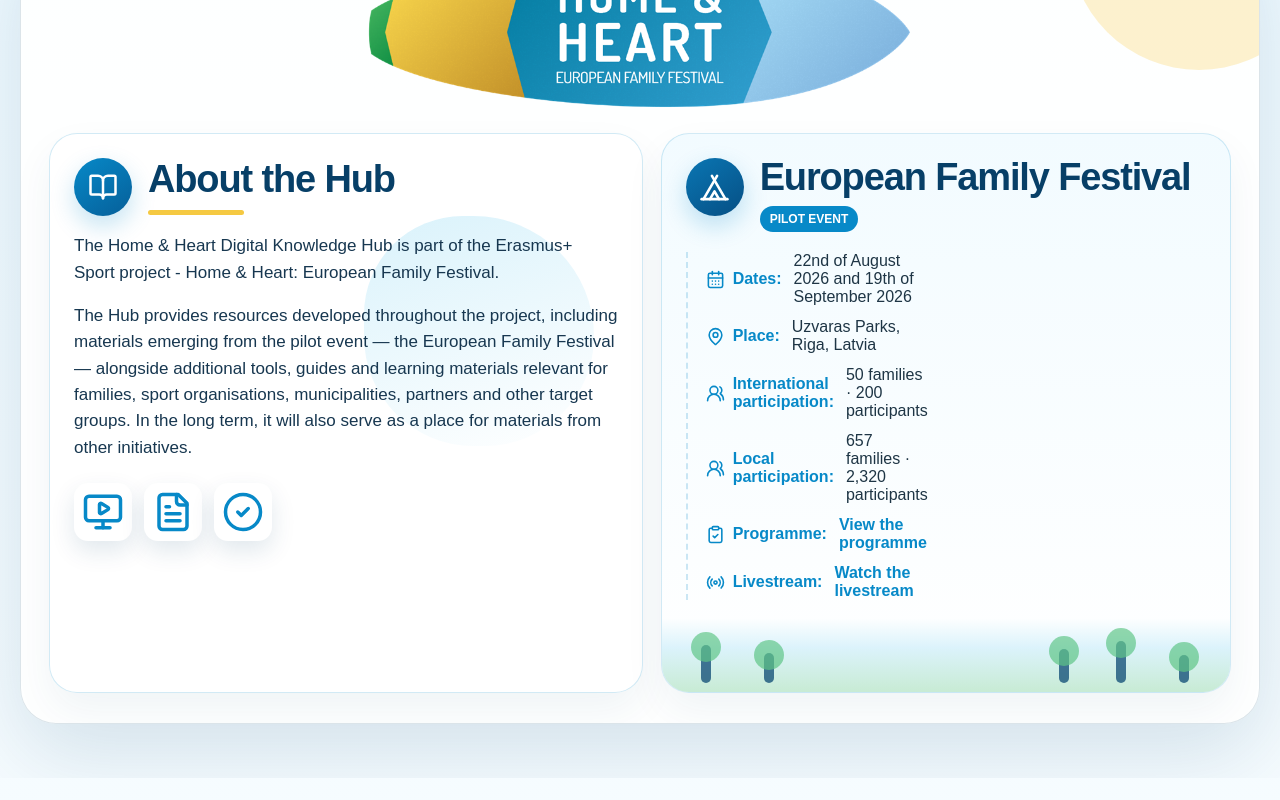
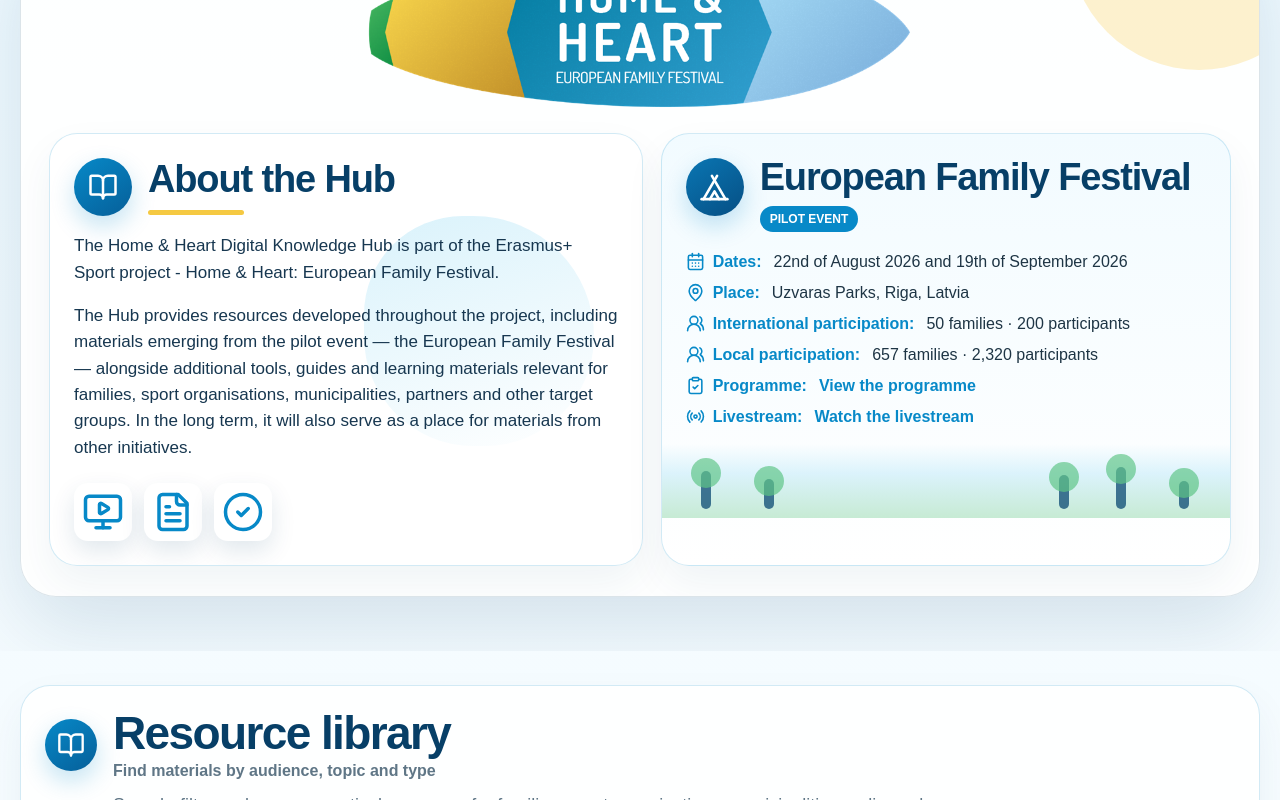
Before and after one commit to ronaldsrezais-cpu/knowledge-hub, a Next.js app: page / in a window 1280 px wide. Shown: the part 645-1445 px from the top of the page. Built offline with nearby package versions, Linux system fonts and the light colour scheme.

Commit message:
Remove festival countdown layout

```diff
--- a/app/globals.css
+++ b/app/globals.css
@@ -57,12 +57,8 @@
 .festival-topline > div { flex:1; }
 .badge { display:inline-block; padding:6px 10px; border-radius:999px; font-size:12px; font-weight:900; background:#eef9fd; color:var(--blue); text-transform:none; }
 .badge.strong { text-transform:uppercase; background: var(--blue); color:white; margin-top:8px; }
-.festival-content { display:grid; grid-template-columns: 210px 1fr; gap: 20px; align-items:center; margin-top: 20px; }
-.countdown-box { background:white; border:1px solid rgba(7,137,200,.2); border-radius:24px; padding:18px; text-align:center; box-shadow: inset 0 0 0 1px rgba(255,255,255,.7); position:relative; }
-.countdown-box span { display:block; text-transform:uppercase; color:var(--deep); font-size:12px; font-weight:900; letter-spacing:.05em; }
-.countdown-box strong { display:block; color:var(--blue); font-size:70px; line-height:.95; letter-spacing:-.06em; margin:8px 0 0; }
-.countdown-box b { color:var(--blue); font-size:22px; }
-.festival-details { border-left:2px dashed rgba(7,137,200,.2); padding-left:18px; display:grid; gap:12px; }
+.festival-content { display:grid; grid-template-columns: 1fr; gap: 20px; align-items:center; margin-top: 20px; }
+.festival-details { display:grid; gap:12px; }
 .festival-details p { margin:0; display:flex; align-items:center; gap:8px; color:#1e3545; }
 .festival-details svg { color:var(--blue); flex:0 0 auto; }
 .festival-details strong { color:var(--blue); margin-right:4px; }
@@ -126,7 +122,7 @@
 .footer h2 { margin:0 0 12px; }
 .footer p { color: rgba(255,255,255,.78); max-width: 900px; line-height:1.6; }
 @media (max-width: 1050px) { .hub-overview-grid, .tool { grid-template-columns:1fr; } .impact-grid { grid-template-columns:repeat(2, 1fr); } .mini-graphic { position:relative; right:auto; bottom:auto; margin-top:20px; } .about-panel p { max-width:none; } }
-@media (max-width: 920px) { .grid, .resource-grid { grid-template-columns: 1fr; } .navlinks { display:none; } .festival-content { grid-template-columns:1fr; } .festival-details { border-left:0; padding-left:0; } }
+@media (max-width: 920px) { .grid, .resource-grid { grid-template-columns: 1fr; } .navlinks { display:none; } .festival-content { grid-template-columns:1fr; } }
 @media (max-width: 620px) { .container { width:min(100% - 24px, 1240px); } .hero { padding-top: 48px; } .formgrid, .impact-grid { grid-template-columns:1fr; } .hub-panel, .card, .panel, .about-panel, .festival-panel, .library-shell { border-radius: 24px; padding:20px; } .resource-card { grid-template-columns: 86px 1fr; } .resource-arrow { display:none; } .resource-visual { min-height:96px; } .resource-cover { min-height:84px; } .filter-row > span { width:100%; } .section p.intro.compact { margin-left:0; } .about-panel:after { display:none; } }
 /* v9 refinements */
 .compact-filters { padding: 16px; }
```
